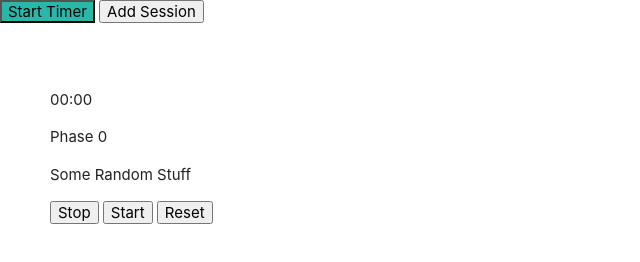
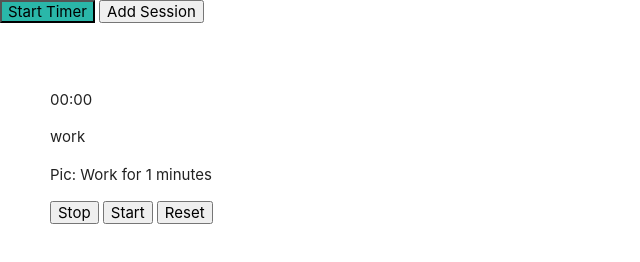
Before and after one commit to rakeshranjandas/StudyWithMe-FE.github.io, a plain HTML site: page index.html in a window 1280 px wide. Both pictures are taken after a click on the button "Start Timer". Shown: the full height of the page, 0-640 px from the left. Drawn offline with nearby package versions, Linux system fonts and the light colour scheme.

Commit message:
Change status based on elapsed time

```diff
--- a/index.html
+++ b/index.html
@@ -17,7 +17,7 @@
 	<script src="jslibs/main.js"></script>
 </head>
 <body>
-	<button type="button" onclick="TimerC.start()">Start Timer</button>
+	<button type="button" onclick="TimerC.start(test_json)">Start Timer</button>
 	<button type="button" onclick="AddSession.show()">Add Session</button>
 	<div id="time"></div>
 	<div id='container_below'>Here</div>
--- a/jslibs/components/AddSession.js
+++ b/jslibs/components/AddSession.js
@@ -29,22 +29,7 @@ var AddSession = registerComponent({
 		$('#submit_add_session')
 			.off('click')
 			.on('click', function() {
-				var testjson = {
-				    "name": "AWS",
-				    "tag": "work",
-				    "pomList": [
-				        {
-				            "workMinutes": 25,
-				            "breakMinutes": 5
-				        },
-				        {
-				            "workMinutes": 45,
-				            "breakMinutes": 15
-				        }
-				    ]
-				};
-
-				console.log(testjson);
+				console.log(test_json);
 				// AddSession.hide();
 			})
 	}
--- a/jslibs/components/Timer.js
+++ b/jslibs/components/Timer.js
@@ -22,7 +22,11 @@ var TimerUI = registerComponent({
 	    	$('#timer_minutes').text(timer_time.minutes);
 	    	$('#timer_seconds').text(timer_time.seconds);
 
-	    	var extras = TimerExtra.status(timer_time.total_seconds);
+	    	var extras = TimerExtra.status({
+		    	total: timer_time.total_seconds,
+		    	minutes: timer_time.minutes
+	    	});
+
 			$('#extra_status').text(extras.status);
 	    	$('#extra_more').text(extras.more);
 	    }, 500);
@@ -76,17 +80,86 @@ var Timer = {
 };
 
 var TimerExtra = {
-	_settings: {},
+	_settings: undefined,
+	_timeline: [],
+
 	set: function(obj) {
-		if (!obj)
+		if (obj)
 			TimerExtra._settings = obj;
+		TimerExtra._createTimeline();
+		console.log('timeline', TimerExtra._timeline);
 	},
 
-	status: function(seconds_elapsed) {
-		return {
-			'status': 'Phase '+seconds_elapsed,
-			'more': 'Some Random Stuff'
+	_createTimeline: function() {
+		if (!TimerExtra._settings)
+			return;
+
+		if (!TimerExtra._settings.pomList)
+			return;
+
+		var tm = 0;
+		for (var i = 0; i < TimerExtra._settings.pomList.length; i++) {
+			var wk = {
+				'time': tm,
+				'type': 'work',
+				'pic' : 'Pic: Work for ' + TimerExtra._settings.pomList[i].workMinutes + ' minutes'
+			};
+
+			TimerExtra._timeline.push(wk);
+
+			tm += TimerExtra._settings.pomList[i].workMinutes;
+
+			var brk = {
+				'time': tm,
+				'type': 'break',
+				'pic' : 'Pic: Break for ' + TimerExtra._settings.pomList[i].breakMinutes + ' minutes'
+			};
+
+			tm += TimerExtra._settings.pomList[i].breakMinutes;
+
+			TimerExtra._timeline.push(brk);
 		}
+
+		var endk = {
+			'time': tm,
+			'type': 'end',
+			'pic' : 'Pic: End'
+		};
+
+		TimerExtra._timeline.push(endk);
+	},
+
+	_findTimelineInd: function(minutes) {
+		var ind = 0;
+		for (var i = 0; i < TimerExtra._timeline.length; i++) {
+			if (minutes >= TimerExtra._timeline[i].time)
+				ind = i;
+			else
+				break;
+		}
+
+		return ind;
+	},
+
+	status: function(cur_time) {
+		var ret_obj = {
+			name: 'Default name',
+			tag: 'Default tag',
+			status: 'Default Status',
+			more: 'Default More'
+		};
+
+		if (!TimerExtra._settings)
+			return ret_obj;
+
+		ret_obj.name = TimerExtra._settings.name;
+		ret_obj.tag = TimerExtra._settings.tag;
+
+		var ind = TimerExtra._findTimelineInd(cur_time.minutes);
+		ret_obj.status = TimerExtra._timeline[ind].type;
+		ret_obj.more = TimerExtra._timeline[ind].pic;
+
+		return ret_obj;
 	}
 };
 
--- a/jslibs/main.js
+++ b/jslibs/main.js
@@ -0,0 +1,14 @@
+var test_json =  {
+    "name": "AWS",
+    "tag": "work",
+    "pomList": [
+        {
+            "workMinutes": 1,
+            "breakMinutes": 1
+        },
+        {
+            "workMinutes": 1,
+            "breakMinutes": 1
+        }
+    ]
+}
```
